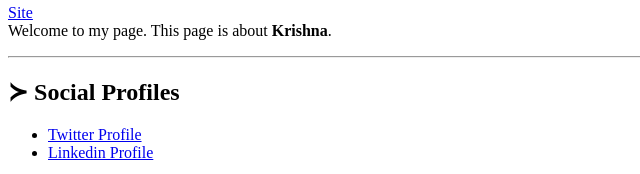
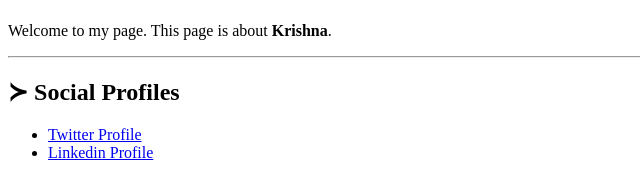
Before and after one commit to LiveKlas/Resume, a plain HTML site: page index.html in a window 1280 px wide. Shown: the part 305-479 px from the top of the page, 0-640 px from the left. Drawn offline with Linux system fonts and the light colour scheme.

Commit message:
Update index.html

```diff
--- a/index.html
+++ b/index.html
@@ -16,7 +16,7 @@
         <br>
         <img width=20% src="https://pbs.twimg.com/profile_images/1660188955625627648/AMHkKqrM_400x400.png" alt="Krishna Image">
         <br>
-        <a href="site.html">Site</a>
+
         <br>Welcome to my page. This page is about
         <strong>Krishna</strong>.
     </p>
```
